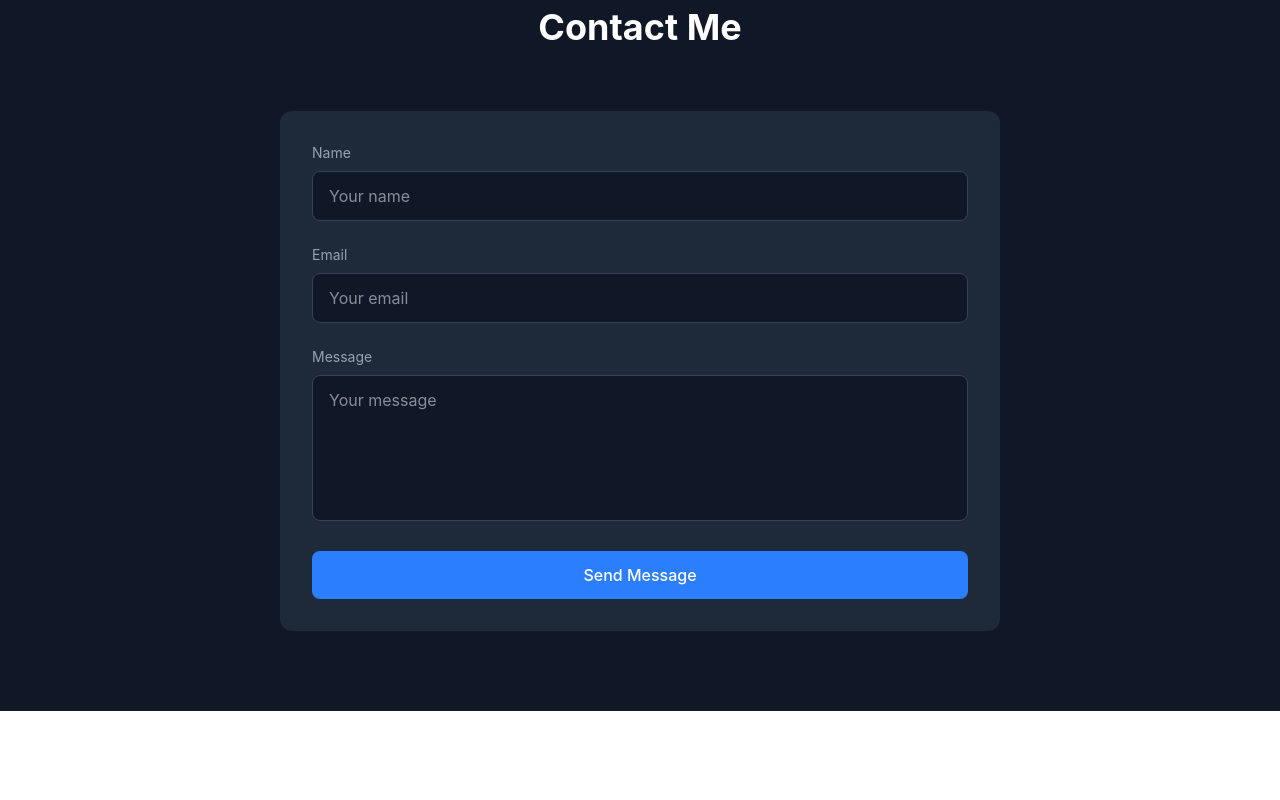
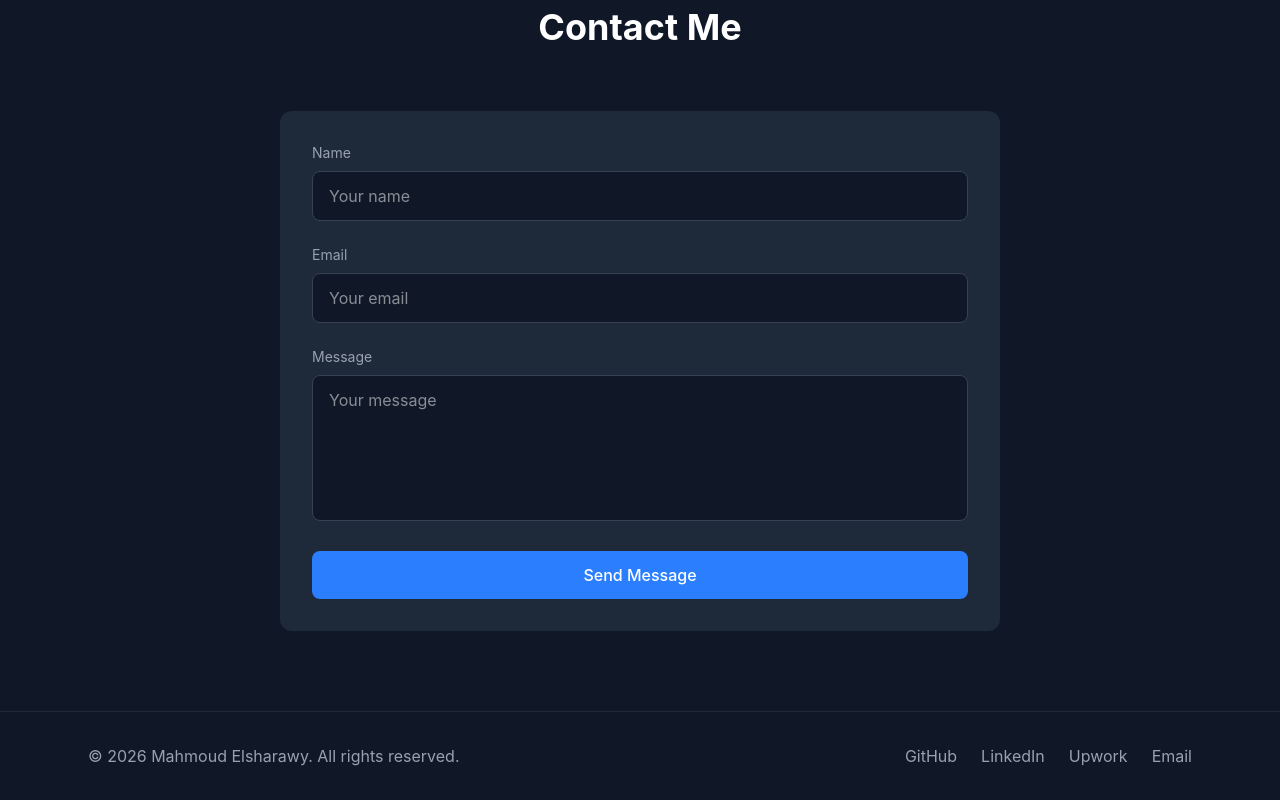
Before and after one commit to MahmoudElsh3rawy/portfolio, a React app: page / in a window 1280 px wide. Shown: the part 2662-3462 px from the top of the page. Before the commit the page ends 3373 px from the top, so only its background shows below. Built offline with nearby package versions, Linux system fonts and the light colour scheme; the HTML template or start-up script is replaced by a standard one.

Commit message:
add Footer with social links

```diff
--- a/src/App.jsx
+++ b/src/App.jsx
@@ -4,6 +4,7 @@
 import Skills from './components/Skills'
 import Projects from './components/Projects'
 import Contact from './components/Contact'
+import Footer from './components/Footer'
 
 function App() {
   return (
@@ -14,6 +15,7 @@
       <Skills />
       <Projects />
       <Contact />
+      <Footer />
     </div>
   )
 }
--- /dev/null
+++ b/src/components/Footer.jsx
@@ -0,0 +1,48 @@
+function Footer() {
+  return (
+    <footer className="bg-gray-900 border-t border-gray-800 py-8">
+      <div className="max-w-6xl mx-auto px-6 flex flex-col md:flex-row items-center justify-between gap-4">
+        <p className="text-gray-400">
+          © 2026 Mahmoud Elsharawy. All rights reserved.
+        </p>
+        <div className="flex gap-6">
+          <a
+            href="https://github.com/MahmoudElsh3rawy"
+            target="_blank"
+            rel="noreferrer"
+            className="text-gray-400 hover:text-white transition-colors"
+          >
+            GitHub
+          </a>
+
+          <a
+            href="https://www.linkedin.com/in/mahmoud-elsharawy-dev/"
+            target="_blank"
+            rel="noreferrer"
+            className="text-gray-400 hover:text-white transition-colors"
+          >
+            LinkedIn
+          </a>
+
+          <a
+            href="https://www.upwork.com/freelancers/mahmoudelsharawy"
+            target="_blank"
+            rel="noreferrer"
+            className="text-gray-400 hover:text-white transition-colors"
+          >
+            Upwork
+          </a>
+
+          <a
+            href="mailto:mahmoudelsharawy92@gmail.com"
+            className="text-gray-400 hover:text-white transition-colors"
+          >
+            Email
+          </a>
+        </div>
+      </div>
+    </footer>
+  )
+}
+
+export default Footer
```
